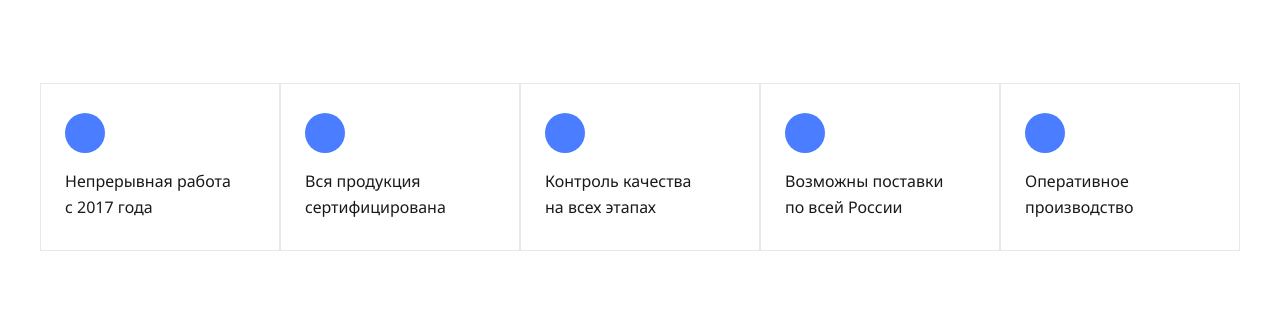
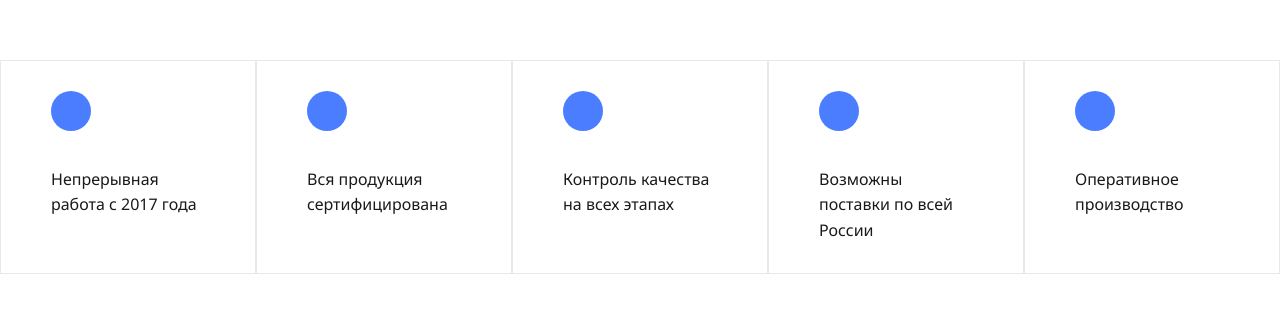
Before and after one commit to pozetiv4iks/redev-homepage, a plain HTML site: page index.html in a window 1280 px wide. Shown: the part 233-546 px from the top of the page. Drawn offline with Linux system fonts and the light colour scheme.

Commit message:
fix with comments

```diff
--- a/index.html
+++ b/index.html
@@ -9,31 +9,29 @@
 </head>
 <body>
     <section class="features">
-        <div class="features__list">
         <div class="feature">
             <div class="feature__icon"></div>
-                <p class="feature__text">Непрерывная работа<br>с 2017 года</p>
+            <p class="feature__text">Непрерывная работа с 2017 года</p>
         </div>
 
         <div class="feature">
             <div class="feature__icon"></div>
-                <p class="feature__text">Вся продукция<br>сертифицирована</p>
+            <p class="feature__text">Вся продукция сертифицирована</p>
         </div>
 
         <div class="feature">
             <div class="feature__icon"></div>
-                <p class="feature__text">Контроль качества<br>на всех этапах</p>
+            <p class="feature__text">Контроль качества на всех этапах</p>
         </div>
 
         <div class="feature">
             <div class="feature__icon"></div>
-                <p class="feature__text">Возможны поставки<br>по всей России</p>
+            <p class="feature__text">Возможны поставки по всей России</p>
         </div>
 
         <div class="feature">
             <div class="feature__icon"></div>
-                <p class="feature__text">Оперативное<br>производство</p>
-            </div>
+            <p class="feature__text">Оперативное производство</p>
         </div>
     </section>
 </body>
--- a/style.css
+++ b/style.css
@@ -14,29 +14,16 @@ body {
 
 .features {
   width: 100%;
-  max-width: 1200px;
-  background: #fff;
-  border-radius: 8px;
-}
-
-.features__list {
+  max-width: 1440px;
   display: flex;
-  align-items: stretch;
-  gap: 0;
-  height: 100%;
 }
 
 .feature {
-  display: flex;
-  justify-content: center;
-  padding-left: 24px;
-  width: 288px;
-  height: 168px;
-  flex: 1;
+  flex: 0 1 288px;
   display: flex;
   flex-direction: column;
-  align-items: flex-start;
   gap: 16px;
+  padding: 30px 50px;
   border: 1px solid #e8e8e8;
 }
 
@@ -45,6 +32,7 @@ body {
   height: 40px;
   background-color: #4a7dff;
   border-radius: 50%;
+  margin-bottom: 20px;
 }
 
 .feature__text {
@@ -52,6 +40,5 @@ body {
   font-weight: 400;
   font-size: 16px;
   line-height: 160%;
-  letter-spacing: 0;
   color: #1a1a1a;
 }
```
Lines whose indentation alone changed are shown as unchanged.
